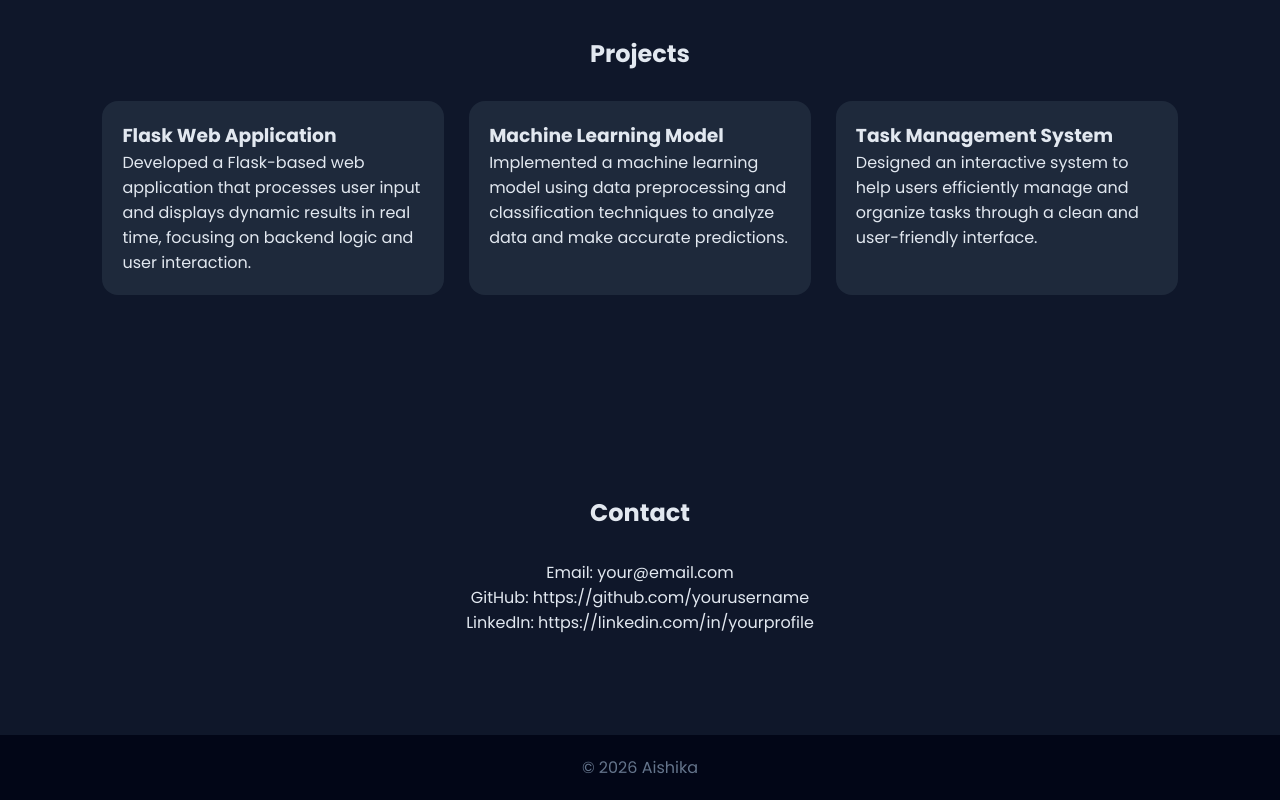
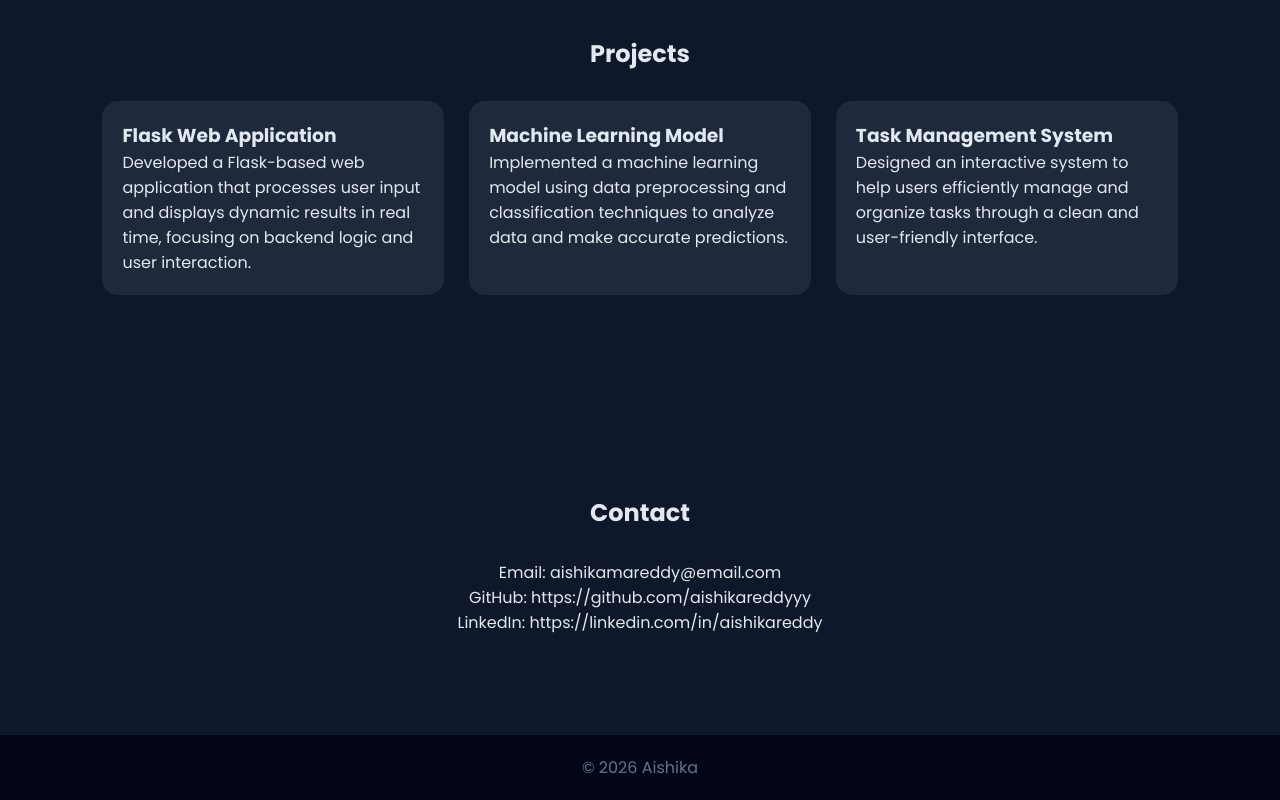
Before and after one commit to aishikareddyyy/portfolio, a plain HTML site: page index.html in a window 1280 px wide. Shown: the part 1709-2509 px from the top of the page. Drawn offline with Linux system fonts and the light colour scheme.

Commit message:
Update index.html

```diff
--- a/index.html
+++ b/index.html
@@ -108,9 +108,9 @@
 <!-- CONTACT -->
 <section id="contact" class="contact">
   <h2>Contact</h2>
-  <p>Email: your@email.com</p>
-  <p>GitHub: https://github.com/yourusername</p>
-  <p>LinkedIn: https://linkedin.com/in/yourprofile</p>
+  <p>Email: aishikamareddy@email.com</p>
+  <p>GitHub: https://github.com/aishikareddyyy</p>
+  <p>LinkedIn: https://linkedin.com/in/aishikareddy</p>
 </section>
 
 <!-- FOOTER -->
```
